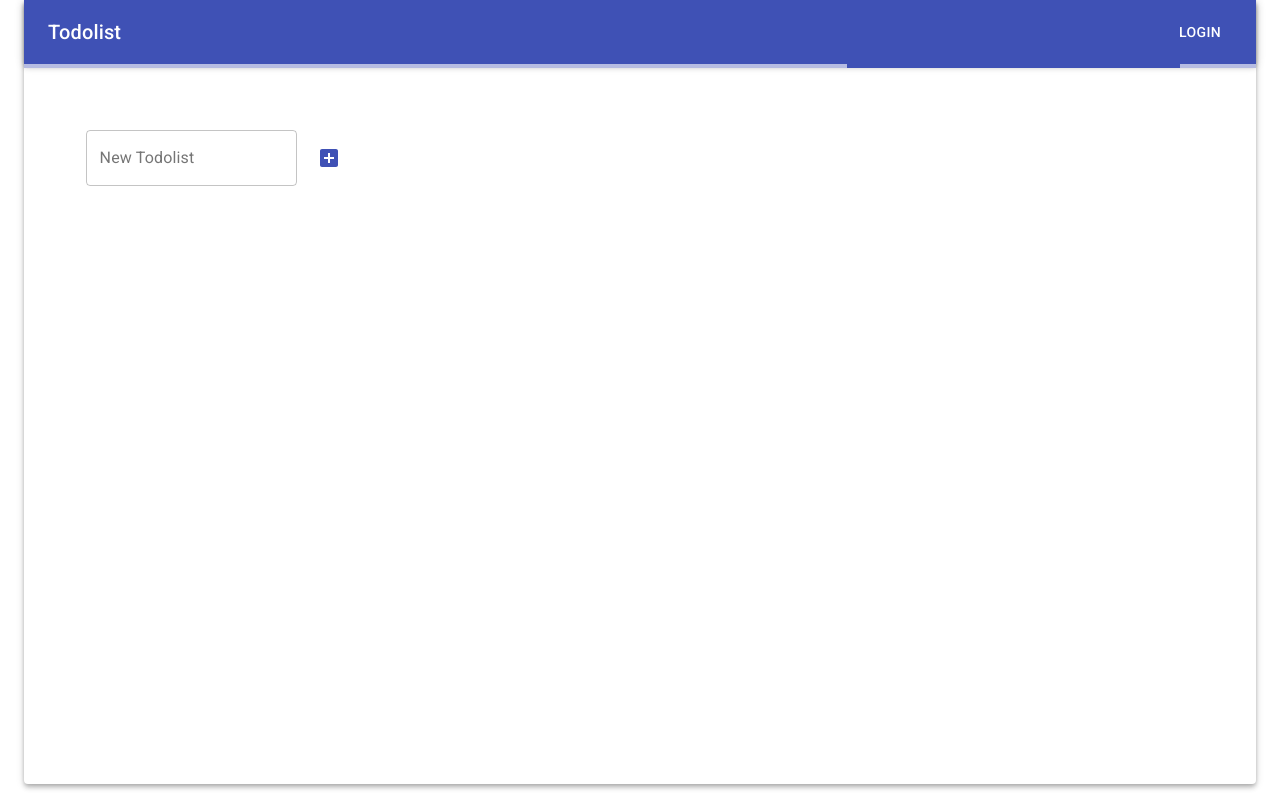
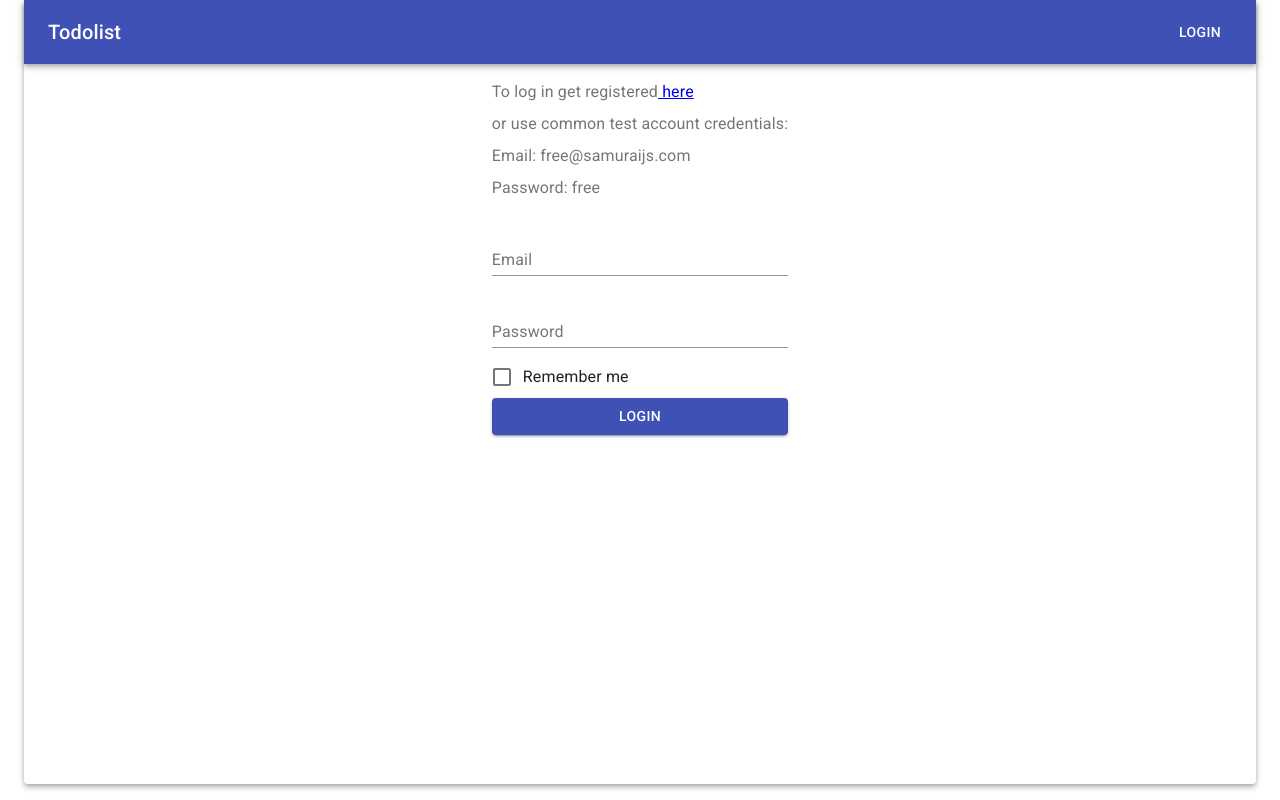
Before and after one commit to zanzipanziby/todolist-redux-handmade, a React (Create React App) app: page /login in a window 1280 px wide. Built offline with nearby package versions, Linux system fonts and the light colour scheme; no server answers.

Commit message:
routing-page add error404-page

```diff
--- a/src/App.tsx
+++ b/src/App.tsx
@@ -1,126 +1,47 @@
-import React, {useEffect, useState} from 'react';
+import React, {useState} from 'react';
 import './App.css';
 
-import {FilterValueType, ResponseStatusType, TaskStatuses, TaskType} from "./Types/Types";
-import {Todolist} from "./Components/Todolist/Todolist";
-import {addTaskTC, removeTaskTC, updateTaskTC} from "./Redux/Reducers/tasksReducer";
-import {
-    addTodolistTC,
-    changeFilterAC,
-    changeTodolistTitleTC, getTodolistsTC,
-    removeTodolistTC
-} from "./Redux/Reducers/todolistsReducer";
-import {AddItemForm} from "./Components/AddItemForm/AddItemForm";
-import {Grid, LinearProgress, Paper} from "@material-ui/core";
+import {ResponseStatusType} from "./Types/Types";
+import {LinearProgress, Paper} from "@material-ui/core";
 import {ToolbarComponent} from "./Components/Toolbar/ToolbarComponent";
+import {useAppSelector} from "./CustomHooks/CustomHooks";
+import SnackbarComponent from "./Components/Snackbar/Snackbar";
+import {Navigate, Route, Routes} from "react-router-dom";
 import {LoginPage} from "./Components/LoginPage/LoginPage";
-import {useAppDispatch, useAppSelector} from "./CustomHooks/CustomHooks";
-import SnackbarComponent from "./Components/Snackbar/Snackbar";
+import {TodolistsContainer} from "./Components/TodolistsContainer";
+import {Error404} from "./Components/Error404/Error404";
 
 
 function App() {
 
-    //  ----------------  Get State and Dispatch  ------------------
 
-    const todolists = useAppSelector(state => state.todolists)
-    const tasks = useAppSelector(state => state.tasks)
     const responseStatus: ResponseStatusType = useAppSelector(state => state.app.isLoading)
-
-    const dispatch = useAppDispatch()
-
-
-    //  ------------  Get Todolists from server  --------------
-    useEffect(() => {
-
-        dispatch(getTodolistsTC())
-
-    }, [dispatch])
 
 
     //-----------   PopUpState ---------------
 
-    const [popUp, setPopUp] = useState(false)
-    const openPopUp = () => {
-        setPopUp(true)
-    }
-    const closePopUp = () => {
-        setPopUp(false)
-    }
+    // const [popUp, setPopUp] = useState(false)
+    // const openPopUp = () => {
+    //     setPopUp(true)
+    // }
+    // const closePopUp = () => {
+    //     setPopUp(false)
+    // }
 
-
-    //-----------  CRUD  ---------------
-    const addTask = (todolistId: string, title: string) => {
-        dispatch(addTaskTC(todolistId, title))
-    }
-    const removeTask = (todolistId: string, taskId: string) => {
-        dispatch(removeTaskTC(todolistId, taskId))
-    }
-    const changeTaskTitle = (todolistId: string, taskId: string, title: string) => {
-        dispatch(updateTaskTC(todolistId, taskId, {title: title}))
-    }
-
-    const changeTaskStatus = (todolistId: string, taskId: string, status: TaskStatuses) => {
-        dispatch(updateTaskTC(todolistId, taskId, {status: status}))
-    }
-    const changeFilter = (todolistId: string, filterValue: FilterValueType) => {
-        dispatch(changeFilterAC(todolistId, filterValue))
-    }
-
-    const addTodolist = (title: string) => {
-        dispatch(addTodolistTC(title))
-    }
-
-    const changeTodolistTitle = (todolistId: string, title: string) => {
-        dispatch(changeTodolistTitleTC(todolistId, title))
-    }
-
-    const removeTodolist = (todolistId: string) => {
-        dispatch(removeTodolistTC(todolistId))
-    }
-
-
-    //----------   JSX & MAP  -----------
-    const todolistsRender = todolists.map(tl => {
-        const taskForTodolist1 = (tasks: Array<TaskType>, filterValue: FilterValueType) => {
-            switch (filterValue) {
-                case "active":
-                    return tasks.filter(t => t.status === TaskStatuses.New)
-                case "completed":
-                    return tasks.filter(t => t.status === TaskStatuses.Completed)
-                default:
-                    return tasks
-            }
-        }
-
-        const propsForTodolist = {
-            key: tl.id,
-            todolist: tl,
-            tasks: taskForTodolist1(tasks[tl.id], tl.filter),
-            addTask: addTask,
-            removeTask: removeTask,
-            changeTaskTitle: changeTaskTitle,
-            changeTaskStatus: changeTaskStatus,
-            changeTodolistTitle: changeTodolistTitle,
-            removeTodolist: removeTodolist,
-            changeFilter: changeFilter,
-        }
-        return (
-            <Todolist {...propsForTodolist}/>
-        )
-    })
 
     return (
         <div className="App">
-            <LoginPage popUp={popUp} closePopUp={closePopUp}/>
             <Paper elevation={4} className={'wrapper'}>
-                <ToolbarComponent openPopUp={openPopUp}/>
-                {responseStatus === 'loading' ? <LinearProgress /> : <div style={{height:"4px"}}></div>}
-                <Grid container spacing={5} style={{padding: '5%'}}>
-                    <Grid item xs={12}>
-                        <AddItemForm callback={addTodolist} label={'New Todolist'} />
-                    </Grid>
-                    {todolistsRender}
-                </Grid>
+                <ToolbarComponent />
+                {responseStatus === 'loading' ? <LinearProgress/> : <div style={{height: "4px"}}></div>}
+
+                <Routes>
+                    <Route path='/' element={<TodolistsContainer/>}/>
+                    <Route path='login' element={<LoginPage/>}/>
+                    <Route path='404' element={<Error404/>}/>
+                    <Route path='*' element={<Navigate to={'404'}/>}/>
+                </Routes>
+
             </Paper>
             <SnackbarComponent/>
         </div>
--- /dev/null
+++ b/src/Components/Error404/Error404.tsx
@@ -0,0 +1,11 @@
+import React from 'react';
+import error404 from '../../error-404.png'
+import s from './Error404.module.css'
+
+export const Error404 = () => {
+    return (
+        <div className={s.error404}>
+            <img src={error404}  style={{display:"block", width:'70%'}} />
+        </div>
+    );
+};
--- a/src/Components/LoginPage/LoginPage.tsx
+++ b/src/Components/LoginPage/LoginPage.tsx
@@ -1,55 +1,43 @@
-import React from 'react';
-import {Box, Button, Paper, TextField} from "@material-ui/core";
+import {
+    Button,
+    Checkbox,
+    FormControl,
+    FormControlLabel,
+    FormGroup,
+    FormLabel,
+    Grid,
+    TextField
+} from "@material-ui/core";
 
 
-type LoginPagePropsType = {
-    popUp: boolean,
-    closePopUp: () => void
+export const LoginPage = () => {
+    return <Grid container justifyContent={'center'}>
+        <Grid item justifyContent={'center'}>
+            <FormControl>
+                <FormLabel>
+                    <p>To log in get registered
+                        <a href={'https://social-network.samuraijs.com/'}
+                           target={'_blank'}> here
+                        </a>
+                    </p>
+                    <p>or use common test account credentials:</p>
+                    <p>Email: free@samuraijs.com</p>
+                    <p>Password: free</p>
+                </FormLabel>
+                <form autoComplete={'off'}>
+                    <FormGroup>
+
+                        <TextField label="Email" margin="normal"/>
+                        <TextField type="password" label="Password"
+                                   margin="normal"
+                        />
+                        <FormControlLabel label={'Remember me'} control={<Checkbox/>}/>
+                        <Button type={'submit'} variant={'contained'} color={'primary'}>
+                            Login
+                        </Button>
+                    </FormGroup>
+                </form>
+            </FormControl>
+        </Grid>
+    </Grid>
 }
-
-export const LoginPage = ({popUp, closePopUp}: LoginPagePropsType) => {
-    return (
-        <Box style={{
-            display: popUp ? 'flex' : 'none',
-            justifyContent: 'center',
-            alignItems: 'center',
-            position: "fixed",
-            top: '0',
-            left: '0',
-            width: '100%',
-            height: '100%',
-            backgroundColor: 'rgba(0, 0, 0, 0.40)',
-            zIndex: 3
-        }}>
-            <Paper elevation={5}
-                   style={{
-                       padding: '40px 70px 70px 70px',
-                       position: "fixed",
-                       zIndex: 4
-                   }}>
-                <Box>
-                    <h3 style={{textAlign: 'center'}}>Login</h3>
-                    <Box style={{marginTop: '40px'}}>
-                        <TextField variant={'outlined'} label={'Login'}/>
-                    </Box>
-                    <Box style={{marginTop: '10px'}}>
-                        <TextField variant={'outlined'} label={'Password'} type={'password'}/>
-                    </Box>
-                    <Box style={{display:'flex', justifyContent:'space-around', marginTop: '10px'}}>
-                        <Box>
-                            <Button variant={'contained'} color={'primary'} onClick={closePopUp}>
-                                Sign In
-                            </Button>
-                        </Box>
-                        <Box>
-                            <Button variant={'contained'} color={'default'} onClick={closePopUp}>
-                                Sign Up
-                            </Button>
-                        </Box>
-
-                    </Box>
-                </Box>
-            </Paper>
-        </Box>
-    );
-};
--- /dev/null
+++ b/src/Components/TodolistsContainer.tsx
@@ -0,0 +1,104 @@
+import React, {useEffect} from 'react';
+import {Grid} from "@material-ui/core";
+import {AddItemForm} from "./AddItemForm/AddItemForm";
+import {FilterValueType, ResponseStatusType, TaskStatuses, TaskType} from "../Types/Types";
+import {Todolist} from "./Todolist/Todolist";
+import {useAppDispatch, useAppSelector} from "../CustomHooks/CustomHooks";
+import {
+    addTodolistTC,
+    changeFilterAC,
+    changeTodolistTitleTC,
+    getTodolistsTC,
+    removeTodolistTC
+} from "../Redux/Reducers/todolistsReducer";
+import {addTaskTC, removeTaskTC, updateTaskTC} from "../Redux/Reducers/tasksReducer";
+
+export const TodolistsContainer = () => {
+    //  ----------------  Get State and Dispatch  ------------------
+
+    const todolists = useAppSelector(state => state.todolists)
+    const tasks = useAppSelector(state => state.tasks)
+
+
+    const dispatch = useAppDispatch()
+
+
+    //  ------------  Get Todolists from server  --------------
+    useEffect(() => {
+
+        dispatch(getTodolistsTC())
+
+    }, [dispatch])
+
+
+    //-----------  CRUD  ---------------
+    const addTask = (todolistId: string, title: string) => {
+        dispatch(addTaskTC(todolistId, title))
+    }
+    const removeTask = (todolistId: string, taskId: string) => {
+        dispatch(removeTaskTC(todolistId, taskId))
+    }
+    const changeTaskTitle = (todolistId: string, taskId: string, title: string) => {
+        dispatch(updateTaskTC(todolistId, taskId, {title: title}))
+    }
+
+    const changeTaskStatus = (todolistId: string, taskId: string, status: TaskStatuses) => {
+        dispatch(updateTaskTC(todolistId, taskId, {status: status}))
+    }
+    const changeFilter = (todolistId: string, filterValue: FilterValueType) => {
+        dispatch(changeFilterAC(todolistId, filterValue))
+    }
+
+    const addTodolist = (title: string) => {
+        dispatch(addTodolistTC(title))
+    }
+
+    const changeTodolistTitle = (todolistId: string, title: string) => {
+        dispatch(changeTodolistTitleTC(todolistId, title))
+    }
+
+    const removeTodolist = (todolistId: string) => {
+        dispatch(removeTodolistTC(todolistId))
+    }
+
+
+
+    //----------   JSX & MAP  -----------
+    const todolistsRender = todolists.map(tl => {
+        const taskForTodolist1 = (tasks: Array<TaskType>, filterValue: FilterValueType) => {
+            switch (filterValue) {
+                case "active":
+                    return tasks.filter(t => t.status === TaskStatuses.New)
+                case "completed":
+                    return tasks.filter(t => t.status === TaskStatuses.Completed)
+                default:
+                    return tasks
+            }
+        }
+
+        const propsForTodolist = {
+            key: tl.id,
+            todolist: tl,
+            tasks: taskForTodolist1(tasks[tl.id], tl.filter),
+            addTask: addTask,
+            removeTask: removeTask,
+            changeTaskTitle: changeTaskTitle,
+            changeTaskStatus: changeTaskStatus,
+            changeTodolistTitle: changeTodolistTitle,
+            removeTodolist: removeTodolist,
+            changeFilter: changeFilter,
+        }
+        return (
+            <Todolist {...propsForTodolist}/>
+        )
+    })
+
+    return (
+        <Grid container spacing={5} style={{padding: '5%'}}>
+            <Grid item xs={12}>
+                <AddItemForm callback={addTodolist} label={'New Todolist'} />
+            </Grid>
+            {todolistsRender}
+        </Grid>
+    );
+};
--- a/src/Components/Toolbar/ToolbarComponent.tsx
+++ b/src/Components/Toolbar/ToolbarComponent.tsx
@@ -3,7 +3,7 @@ import {AppBar, Box, Button, IconButton, Toolbar, Typography} from "@material-ui
 import MenuIcon from '@material-ui/icons/Menu';
 
 type ToolbarComponentPropsType = {
-    openPopUp: () => void
+    callback?: () => void
 }
 export const ToolbarComponent = (props: ToolbarComponentPropsType) => {
     return (
@@ -15,7 +15,7 @@ export const ToolbarComponent = (props: ToolbarComponentPropsType) => {
                     </Typography>
                 </Box>
                 <Box>
-                    <Button color="inherit" onClick={props.openPopUp}>Login</Button>
+                    <Button color="inherit" onClick={props.callback}>Login</Button>
                 </Box>
             </Toolbar>
         </AppBar>
--- a/src/index.tsx
+++ b/src/index.tsx
@@ -6,17 +6,20 @@ import reportWebVitals from './reportWebVitals';
 import {Provider} from "react-redux";
 import {store} from "./Redux/store";
 import {Container} from "@material-ui/core";
+import {BrowserRouter, HashRouter} from "react-router-dom";
 
 const root = ReactDOM.createRoot(
     document.getElementById('root') as HTMLElement
 );
 root.render(
     <React.StrictMode>
+        <BrowserRouter>
             <Provider store={store}>
                 <Container maxWidth={'lg'}>
                     <App/>
                 </Container>
             </Provider>
+        </BrowserRouter>
 
     </React.StrictMode>
 );
```
Also changed, not shown: src/Components/Error404/Error404.module.css (added, +7 -0 lines), src/Components/LoginPage/LoginPage(legacy).tsx (added, +55 -0 lines), src/error-404.png (added). Lines whose indentation alone changed are shown as unchanged.
